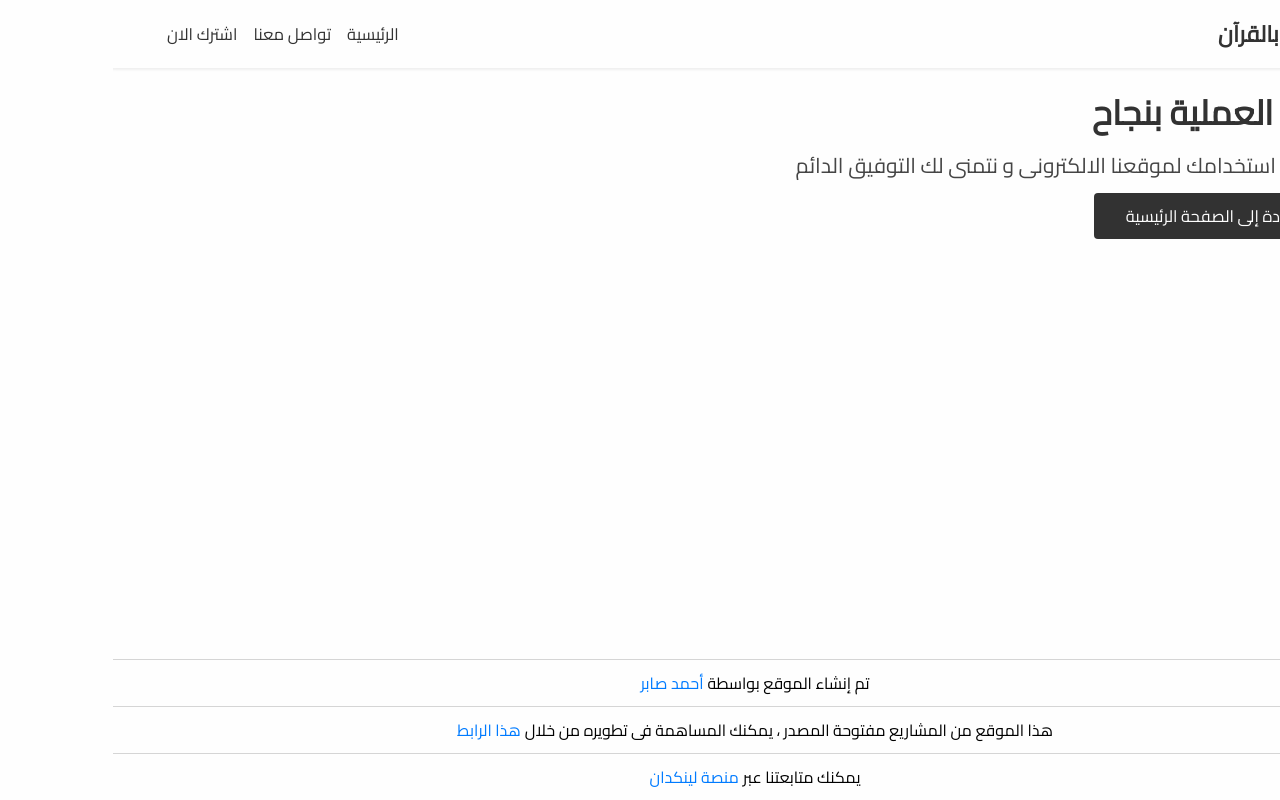
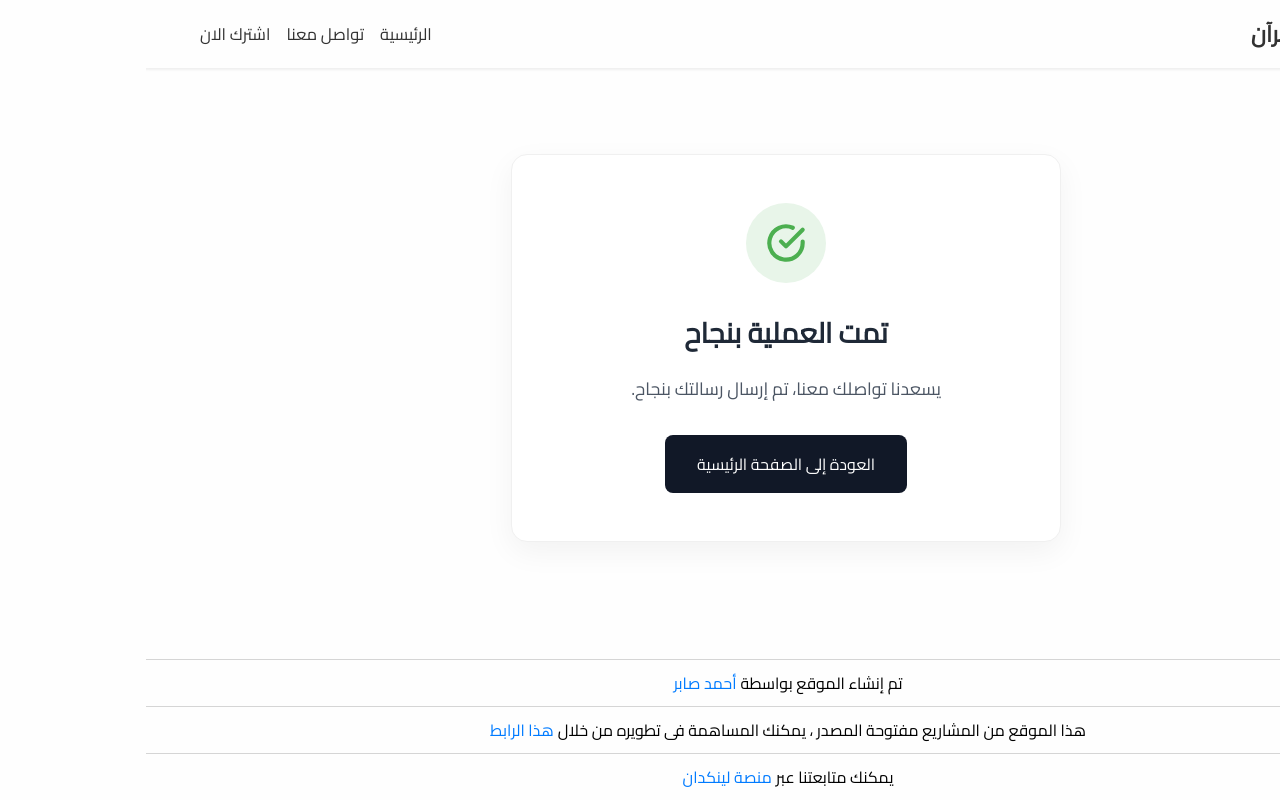
Before and after one commit to ahmed0saber/quran_mailer, a Next.js app: page /success in a window 1280 px wide. Built offline with nearby package versions, Linux system fonts and the light colour scheme.

Commit message:
Update success page and display warning to check spam

```diff
--- a/app/(platform)/success/components/DynamicMessage.js
+++ b/app/(platform)/success/components/DynamicMessage.js
@@ -2,19 +2,52 @@
 
 import { getUrlParam } from '@/utils/url'
 import { useEffect, useState } from 'react'
+import styles from '../style.module.css'
 
 export default function DynamicMessage() {
     const [message, setMessage] = useState("")
+    const [isEmailAction, setIsEmailAction] = useState(false)
 
     useEffect(() => {
-        const currentMessage = getUrlParam({
+        const urlMessage = getUrlParam({
             param: 'message',
-            defaultValue: 'يسعدنا استخدامك لموقعنا الالكترونى و نتمنى لك التوفيق الدائم'
+            defaultValue: null
         })
-        setMessage(currentMessage)
+
+        if (urlMessage) {
+            setMessage(urlMessage)
+            setIsEmailAction(true)
+        } else {
+            setMessage('يسعدنا تواصلك معنا، تم إرسال رسالتك بنجاح.')
+            setIsEmailAction(false)
+        }
     }, [])
 
+    // Prevent hydration mismatch by returning null on first render if needed,
+    // or just relying on the fact that useEffect runs after mount.
+    if (!message) return null
+
     return (
-        <p className='text-primary'>{message}</p>
+        <>
+            <div className={styles.messageWrapper}>
+                <p>{message}</p>
+            </div>
+
+            {isEmailAction && (
+                <div className={styles.spamNotice}>
+                    <div className={styles.spamIcon}>
+                        <svg xmlns="http://www.w3.org/2000/svg" width="20" height="20" viewBox="0 0 24 24" fill="none" stroke="currentColor" strokeWidth="2" strokeLinecap="round" strokeLinejoin="round">
+                            <circle cx="12" cy="12" r="10"></circle>
+                            <line x1="12" y1="8" x2="12" y2="12"></line>
+                            <line x1="12" y1="16" x2="12.01" y2="16"></line>
+                        </svg>
+                    </div>
+                    <p className={styles.spamText}>
+                        <strong>تنبيه هام!</strong>
+                        يرجى التحقق من مجلد الرسائل غير المرغوب فيها (Spam / Junk) إذا لم تجد رسالة التأكيد أو إلغاء الاشتراك في صندوق الوارد الرئيسي الخاص بك.
+                    </p>
+                </div>
+            )}
+        </>
     )
 }
--- a/app/(platform)/success/page.js
+++ b/app/(platform)/success/page.js
@@ -1,18 +1,28 @@
 import Link from 'next/link'
-import DynamicMessage from './components/DynamicMessage';
+import DynamicMessage from './components/DynamicMessage'
+import styles from './style.module.css'
 
 export default function Success() {
     return (
-        <main>
-            <section className="container">
-                <h1 className='heading-primary'>
+        <main className={styles.successContainer}>
+            <div className={styles.successCard}>
+                <div className={styles.iconWrapper}>
+                    <svg xmlns="http://www.w3.org/2000/svg" width="40" height="40" viewBox="0 0 24 24" fill="none" stroke="currentColor" strokeWidth="2.5" strokeLinecap="round" strokeLinejoin="round">
+                        <path d="M22 11.08V12a10 10 0 1 1-5.93-9.14"></path>
+                        <polyline points="22 4 12 14.01 9 11.01"></polyline>
+                    </svg>
+                </div>
+
+                <h1 className={styles.title}>
                     تمت العملية بنجاح
                 </h1>
+
                 <DynamicMessage />
-                <Link href="/" className='btn-dark mt-8'>
+
+                <Link href="/" className={styles.actionButton}>
                     العودة إلى الصفحة الرئيسية
                 </Link>
-            </section>
+            </div>
         </main>
     )
 }
--- /dev/null
+++ b/app/(platform)/success/style.module.css
@@ -0,0 +1,99 @@
+.successContainer {
+    display: flex;
+    justify-content: center;
+    align-items: center;
+    min-height: 70vh;
+    padding: 2rem;
+}
+
+.successCard {
+    background: #ffffff;
+    border-radius: 16px;
+    box-shadow: 0 10px 30px rgba(0, 0, 0, 0.05);
+    padding: 3rem;
+    max-width: 550px;
+    width: 100%;
+    text-align: center;
+    border: 1px solid #f0f0f0;
+}
+
+.iconWrapper {
+    width: 80px;
+    height: 80px;
+    background: #e8f5e9;
+    border-radius: 50%;
+    display: flex;
+    align-items: center;
+    justify-content: center;
+    margin: 0 auto 1.5rem;
+}
+
+.iconWrapper svg {
+    color: #4caf50;
+}
+
+.title {
+    font-size: 1.75rem;
+    font-weight: 700;
+    color: #1f2937;
+    margin-bottom: 1rem;
+}
+
+.messageWrapper {
+    font-size: 1.1rem;
+    color: #4b5563;
+    line-height: 1.6;
+    margin-bottom: 2rem;
+}
+
+.spamNotice {
+    background: #fffbeb;
+    border: 1px solid #fef3c7;
+    border-radius: 12px;
+    padding: 1.25rem;
+    margin-bottom: 2rem;
+    display: flex;
+    align-items: flex-start;
+    gap: 12px;
+    text-align: right;
+}
+
+.spamIcon {
+    flex-shrink: 0;
+    color: #f59e0b;
+    margin-top: 2px;
+}
+
+.spamText {
+    margin: 0;
+    font-size: 0.95rem;
+    color: #92400e;
+    line-height: 1.5;
+}
+
+.spamText strong {
+    color: #b45309;
+    display: block;
+    margin-bottom: 4px;
+}
+
+.actionButton {
+    display: inline-flex;
+    align-items: center;
+    justify-content: center;
+    background: #111827;
+    color: #ffffff;
+    padding: 0.875rem 2rem;
+    border-radius: 8px;
+    font-weight: 500;
+    font-size: 1rem;
+    text-decoration: none;
+    transition: all 0.2s ease;
+    border: none;
+    cursor: pointer;
+}
+
+.actionButton:hover {
+    background: #374151;
+    transform: translateY(-1px);
+}
```
